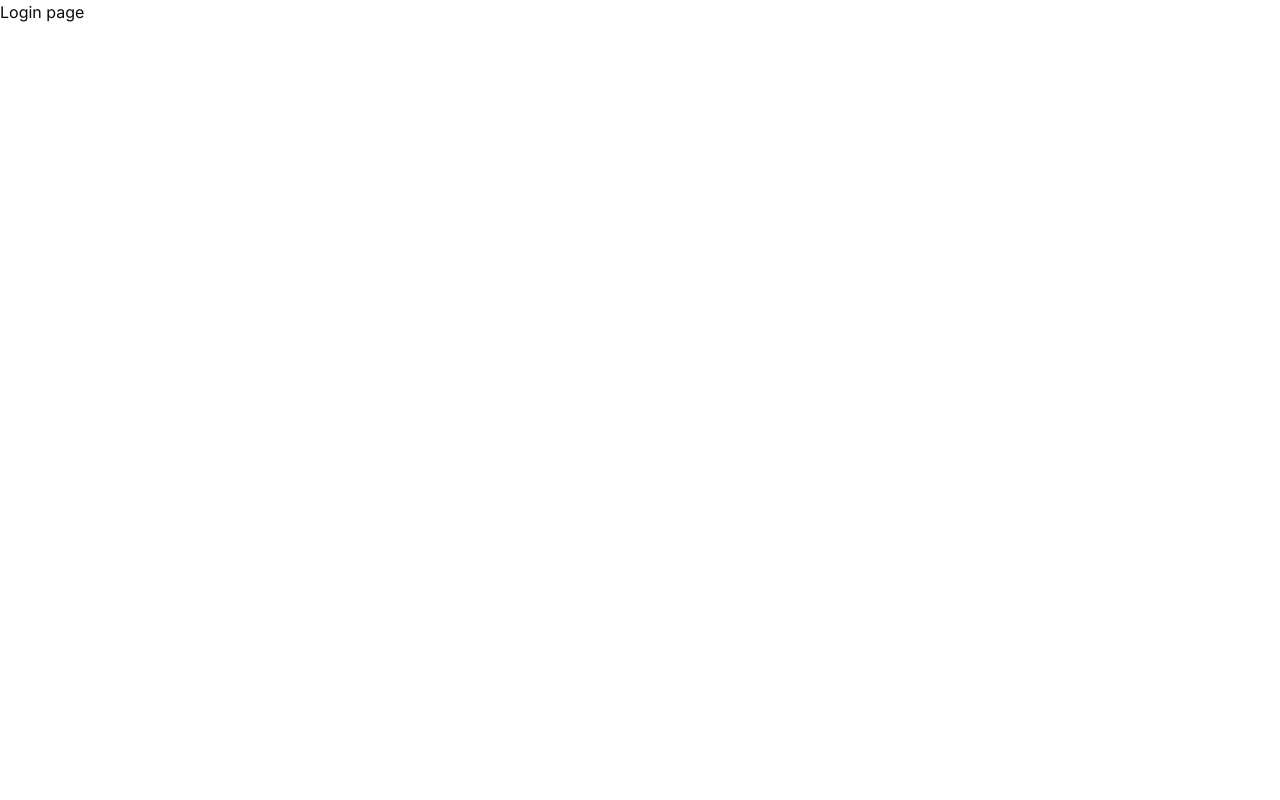
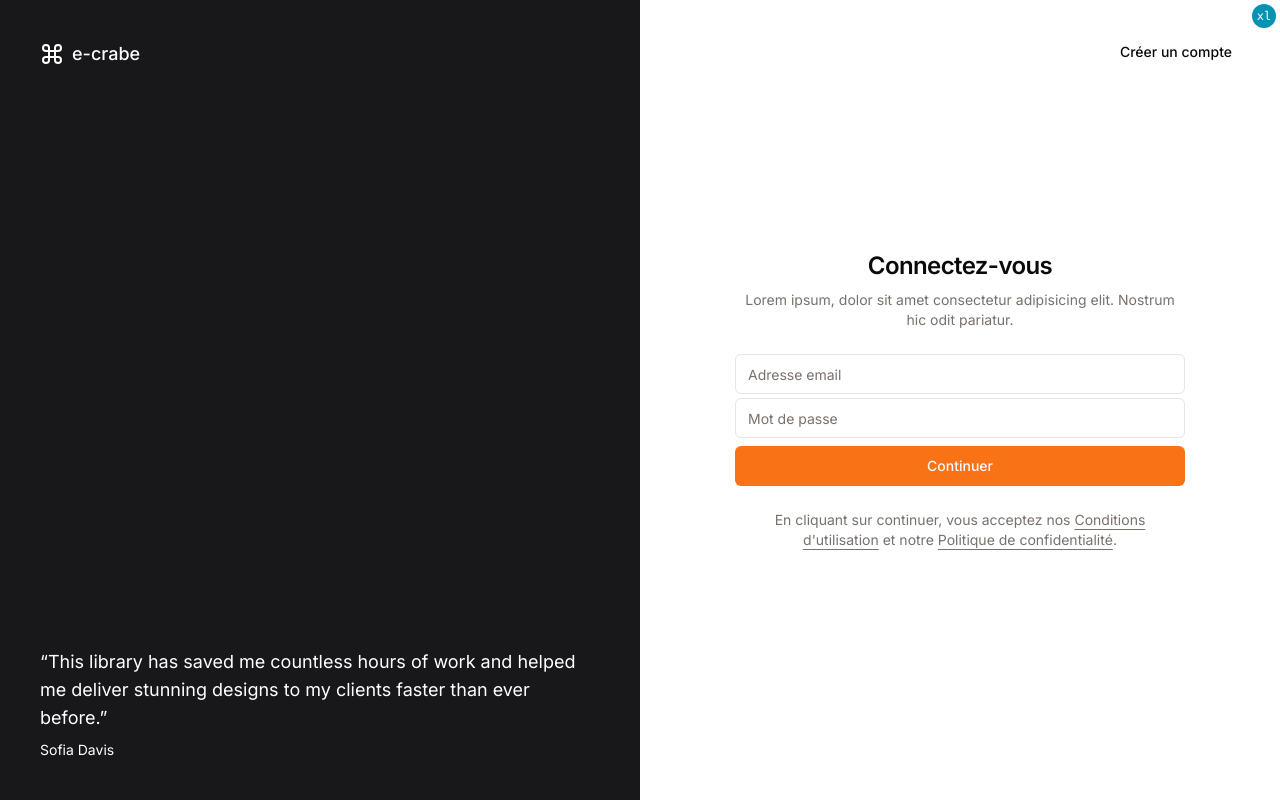
Before and after one commit to Rabire/ecrabe, a Next.js app in the folder client/: page /login in a window 1280 px wide. Built offline with nearby package versions, Linux system fonts and the light colour scheme.

Commit message:
feat: ✨ login page (#6)

```diff
--- a/client/app/layout.tsx
+++ b/client/app/layout.tsx
@@ -1,3 +1,4 @@
+import TailwindIndicator from "@/components/tailwind-indicator";
 import type { Metadata } from "next";
 import { Inter } from "next/font/google";
 import "./globals.css";
@@ -16,7 +17,10 @@ export default function RootLayout({
 }>) {
   return (
     <html lang="fr">
-      <body className={inter.className}>{children}</body>
+      <body className={inter.className}>
+        <TailwindIndicator />
+        {children}
+      </body>
     </html>
   );
 }
--- a/client/app/login/page.tsx
+++ b/client/app/login/page.tsx
@@ -1,7 +1,56 @@
-export default function Login() {
+"use client";
+
+import { Button } from "@/components/ui/button";
+import { AuthForm } from "@/components/user-auth-form";
+import { useState } from "react";
+
+export default function AuthenticationPage() {
+  const [formState, setFormState] = useState<"login" | "register">("login");
+
   return (
-    <main>
-      <h1>Login page</h1>
+    <main className="container relative  h-screen flex-col items-center justify-center grid lg:max-w-none lg:grid-cols-2 lg:px-0">
+      <Button
+        className="absolute right-4 top-4 md:right-8 md:top-8"
+        variant="ghost"
+        onClick={() =>
+          setFormState((prev) => (prev === "login" ? "register" : "login"))
+        }
+      >
+        {formState === "login" ? "Créer un compte" : "Se connecter"}
+      </Button>
+
+      <div className="relative hidden h-full flex-col bg-muted p-10 text-white lg:flex dark:border-r">
+        <div className="absolute inset-0 bg-zinc-900" />
+
+        <div className="relative z-20 flex items-center text-lg font-medium">
+          <svg
+            xmlns="http://www.w3.org/2000/svg"
+            viewBox="0 0 24 24"
+            fill="none"
+            stroke="currentColor"
+            strokeWidth="2"
+            strokeLinecap="round"
+            strokeLinejoin="round"
+            className="mr-2 h-6 w-6"
+          >
+            <path d="M15 6v12a3 3 0 1 0 3-3H6a3 3 0 1 0 3 3V6a3 3 0 1 0-3 3h12a3 3 0 1 0-3-3" />
+          </svg>
+          e-crabe
+        </div>
+
+        <div className="relative z-20 mt-auto">
+          <blockquote className="space-y-2">
+            <p className="text-lg">
+              &ldquo;This library has saved me countless hours of work and
+              helped me deliver stunning designs to my clients faster than ever
+              before.&rdquo;
+            </p>
+            <footer className="text-sm">Sofia Davis</footer>
+          </blockquote>
+        </div>
+      </div>
+
+      <AuthForm formState={formState} />
     </main>
   );
 }
--- a/client/app/page.tsx
+++ b/client/app/page.tsx
@@ -2,7 +2,7 @@ import { Button } from "@/components/ui/button";
 
 export default function Home() {
   return (
-    <main className="">
+    <main>
       <Button asChild>
         <a href="/login">Se connecter / s&apos;inscrire</a>
       </Button>
--- /dev/null
+++ b/client/components/tailwind-indicator.tsx
@@ -0,0 +1,16 @@
+const TailwindIndicator = () => {
+  if (process.env.NODE_ENV === "production") return null;
+
+  return (
+    <div className="fixed right-1 top-1 z-50 flex h-6 w-6 items-center justify-center rounded-full bg-cyan-600 p-3 font-mono text-xs text-white">
+      <div className="block sm:hidden">xs</div>
+      <div className="hidden sm:block md:hidden">sm</div>
+      <div className="hidden md:block lg:hidden">md</div>
+      <div className="hidden lg:block xl:hidden">lg</div>
+      <div className="hidden xl:block 2xl:hidden">xl</div>
+      <div className="hidden 2xl:block">2xl</div>
+    </div>
+  );
+};
+
+export default TailwindIndicator;
--- /dev/null
+++ b/client/components/ui/input.tsx
@@ -0,0 +1,25 @@
+import * as React from "react"
+
+import { cn } from "@/lib/utils"
+
+export interface InputProps
+  extends React.InputHTMLAttributes<HTMLInputElement> {}
+
+const Input = React.forwardRef<HTMLInputElement, InputProps>(
+  ({ className, type, ...props }, ref) => {
+    return (
+      <input
+        type={type}
+        className={cn(
+          "flex h-10 w-full rounded-md border border-input bg-background px-3 py-2 text-sm ring-offset-background file:border-0 file:bg-transparent file:text-sm file:font-medium placeholder:text-muted-foreground focus-visible:outline-none focus-visible:ring-2 focus-visible:ring-ring focus-visible:ring-offset-2 disabled:cursor-not-allowed disabled:opacity-50",
+          className
+        )}
+        ref={ref}
+        {...props}
+      />
+    )
+  }
+)
+Input.displayName = "Input"
+
+export { Input }
--- /dev/null
+++ b/client/components/ui/label.tsx
@@ -0,0 +1,26 @@
+"use client"
+
+import * as React from "react"
+import * as LabelPrimitive from "@radix-ui/react-label"
+import { cva, type VariantProps } from "class-variance-authority"
+
+import { cn } from "@/lib/utils"
+
+const labelVariants = cva(
+  "text-sm font-medium leading-none peer-disabled:cursor-not-allowed peer-disabled:opacity-70"
+)
+
+const Label = React.forwardRef<
+  React.ElementRef<typeof LabelPrimitive.Root>,
+  React.ComponentPropsWithoutRef<typeof LabelPrimitive.Root> &
+    VariantProps<typeof labelVariants>
+>(({ className, ...props }, ref) => (
+  <LabelPrimitive.Root
+    ref={ref}
+    className={cn(labelVariants(), className)}
+    {...props}
+  />
+))
+Label.displayName = LabelPrimitive.Root.displayName
+
+export { Label }
--- /dev/null
+++ b/client/components/user-auth-form.tsx
@@ -0,0 +1,99 @@
+"use client";
+
+import { Input } from "@/components/ui/input";
+import Link from "next/link";
+import * as React from "react";
+import { Button } from "./ui/button";
+
+interface Props extends React.HTMLAttributes<HTMLDivElement> {
+  formState: "login" | "register";
+}
+
+export function AuthForm({ className, formState, ...props }: Props) {
+  const [isLoading, setIsLoading] = React.useState<boolean>(false);
+
+  async function onSubmit(event: React.SyntheticEvent) {
+    event.preventDefault();
+    setIsLoading(true);
+
+    setTimeout(() => {
+      setIsLoading(false);
+    }, 3000);
+  }
+
+  return (
+    <div className="lg:p-8">
+      <div className="mx-auto flex w-full flex-col justify-center space-y-6 sm:w-[450px]">
+        <div className="flex flex-col space-y-2 text-center">
+          <h1 className="text-2xl font-semibold tracking-tight">
+            {formState === "login" ? "Connectez-vous" : "Bienvenue !"}
+          </h1>
+          <p className="text-sm text-muted-foreground">
+            Lorem ipsum, dolor sit amet consectetur adipisicing elit. Nostrum
+            hic odit pariatur.
+          </p>
+        </div>
+
+        <div className="grid gap-6" {...props}>
+          <form onSubmit={onSubmit}>
+            <div className="grid gap-2">
+              <div className="grid gap-1">
+                {formState === "register" && (
+                  <>
+                    <Input placeholder="Nom" disabled={isLoading} />
+                    <Input placeholder="Prénom" disabled={isLoading} />
+                  </>
+                )}
+
+                <Input
+                  placeholder="Adresse email"
+                  type="email"
+                  autoCapitalize="none"
+                  disabled={isLoading}
+                />
+
+                <Input
+                  placeholder="Mot de passe"
+                  type="password"
+                  autoCapitalize="none"
+                  disabled={isLoading}
+                />
+
+                {formState === "register" && (
+                  <>
+                    <Input
+                      placeholder="Confirmez le mot de passe"
+                      type="password"
+                      autoCorrect="off"
+                      disabled={isLoading}
+                    />
+                  </>
+                )}
+              </div>
+
+              <Button disabled={isLoading}>Continuer</Button>
+            </div>
+          </form>
+        </div>
+
+        <p className="px-8 text-center text-sm text-muted-foreground">
+          En cliquant sur continuer, vous acceptez nos{" "}
+          <Link
+            href="/terms"
+            className="underline underline-offset-4 hover:text-primary"
+          >
+            Conditions d&apos;utilisation
+          </Link>{" "}
+          et notre{" "}
+          <Link
+            href="/privacy"
+            className="underline underline-offset-4 hover:text-primary"
+          >
+            Politique de confidentialité
+          </Link>
+          .
+        </p>
+      </div>
+    </div>
+  );
+}
--- a/client/package.json
+++ b/client/package.json
@@ -9,6 +9,7 @@
     "lint": "next lint"
   },
   "dependencies": {
+    "@radix-ui/react-label": "^2.1.0",
     "@radix-ui/react-slot": "^1.1.0",
     "class-variance-authority": "^0.7.0",
     "clsx": "^2.1.1",
```
Also changed, not shown: 2 other files (tests, documents, lock files or other folders).
